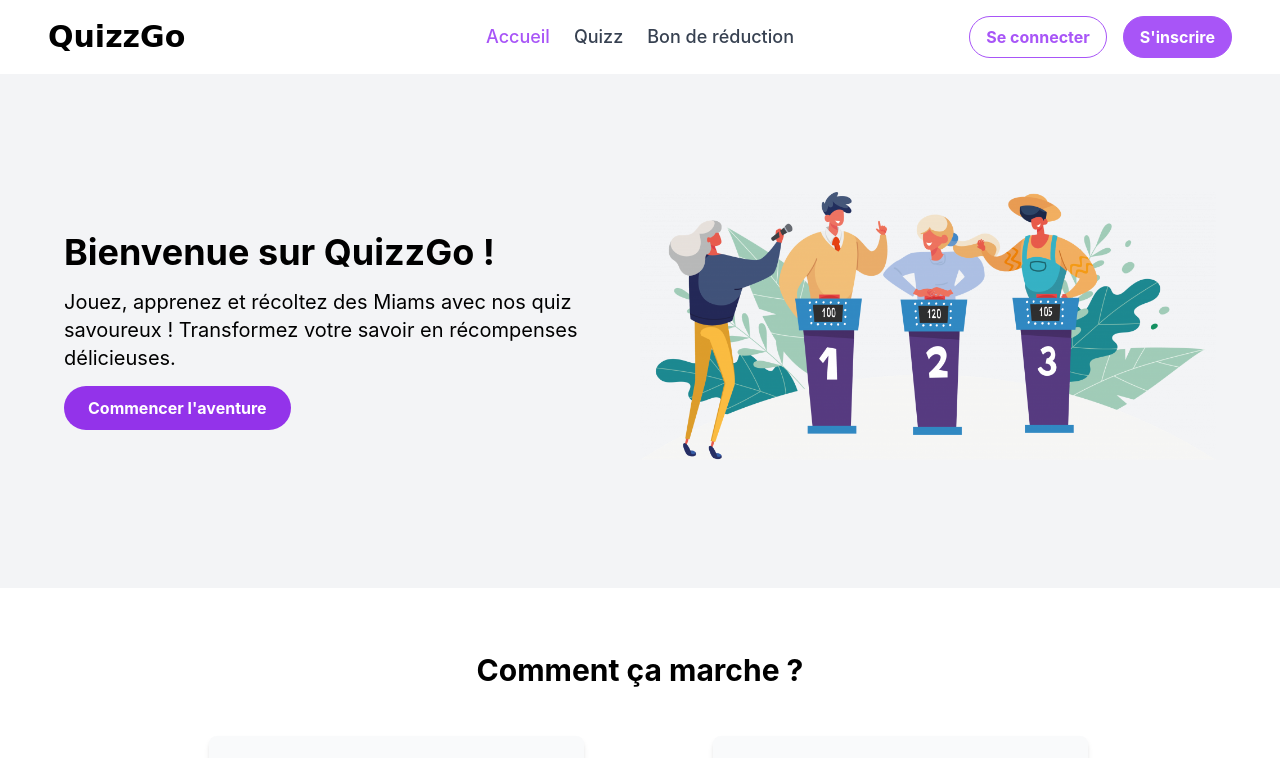
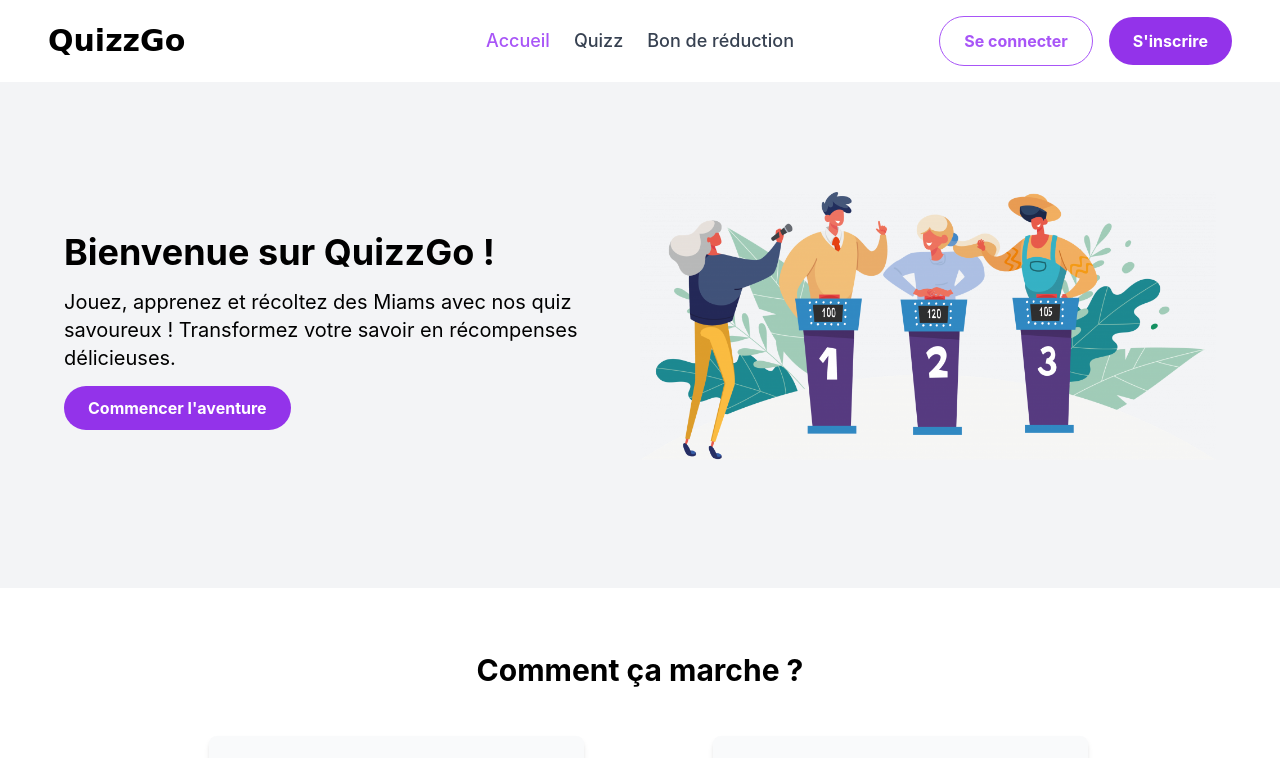
Before and after one commit to mathiascoutant/quizz, a React (Create React App) app in the folder front/: page / in a window 1280 px wide. Shown: the top 758 px of the page. Built offline with nearby package versions, Linux system fonts and the light colour scheme; the HTML template or start-up script is replaced by a standard one.

Commit message:
:sparkles: add  button component

```diff
--- a/front/src/components/Header.jsx
+++ b/front/src/components/Header.jsx
@@ -3,6 +3,7 @@ import { FaCoins, FaUser } from 'react-icons/fa';
 import { Link, NavLink, useNavigate } from 'react-router-dom';
 import { MENU_ITEMS_LINKS } from '../constants/menu.items.constants';
 import TokenService from '../services/token.service';
+import { Button } from './common/Button';
 
 function Header() {
   const [isMenuOpen, setIsMenuOpen] = useState(false);
@@ -101,18 +102,11 @@ function Header() {
             </>
           ) : (
             <>
-              <Link
-                to="/login"
-                className="bg-transparent hover:bg-purple-100 text-purple-500 font-bold py-2 px-4 rounded-3xl transition duration-300 border border-purple-500 hover:border-purple-600"
-              >
+              <Button variant="outline" href={'/login'}>
                 Se connecter
-              </Link>
-              <Link
-                to="/register"
-                className="bg-purple-500 hover:bg-purple-600 text-white font-bold py-2 px-4 rounded-3xl transition duration-300 border border-purple-500"
-              >
-                S'inscrire
-              </Link>
+              </Button>
+
+              <Button href={'/register'}>S'inscrire</Button>
             </>
           )}
         </div>
--- a/front/src/components/common/Button.jsx
+++ b/front/src/components/common/Button.jsx
@@ -1,16 +1,46 @@
+import { cva } from 'class-variance-authority';
+import { Link } from 'react-router-dom';
 import { cn } from '../../utils/utils';
 
-export const Button = ({ children, className, href }) => {
-  const classes = cn(
-    'bg-purple-600 text-white font-bold py-3 px-6 rounded-full hover:bg-purple-700 transition duration-300',
-    className
+export const Button = ({ children, className, href, variant = 'default' }) => {
+  const buttonVariants = cva(
+    'font-bold py-3 px-6 rounded-full hover:bg-purple-700 transition duration-300',
+    {
+      variants: {
+        variant: {
+          default: 'bg-purple-600 text-white',
+          outline:
+            'bg-transparent hover:bg-purple-100 text-purple-500 border border-purple-500 hover:border-purple-600',
+        },
+      },
+      defaultVariants: {
+        variant: 'default',
+      },
+    }
   );
 
   return href ? (
-    <a href={href} className={classes}>
+    <Link
+      to={href}
+      className={cn([
+        buttonVariants({
+          variant,
+          className,
+        }),
+      ])}
+    >
       {children}
-    </a>
+    </Link>
   ) : (
-    <button className={classes}>{children}</button>
+    <button
+      className={cn([
+        buttonVariants({
+          variant,
+          className,
+        }),
+      ])}
+    >
+      {children}
+    </button>
   );
 };
```
